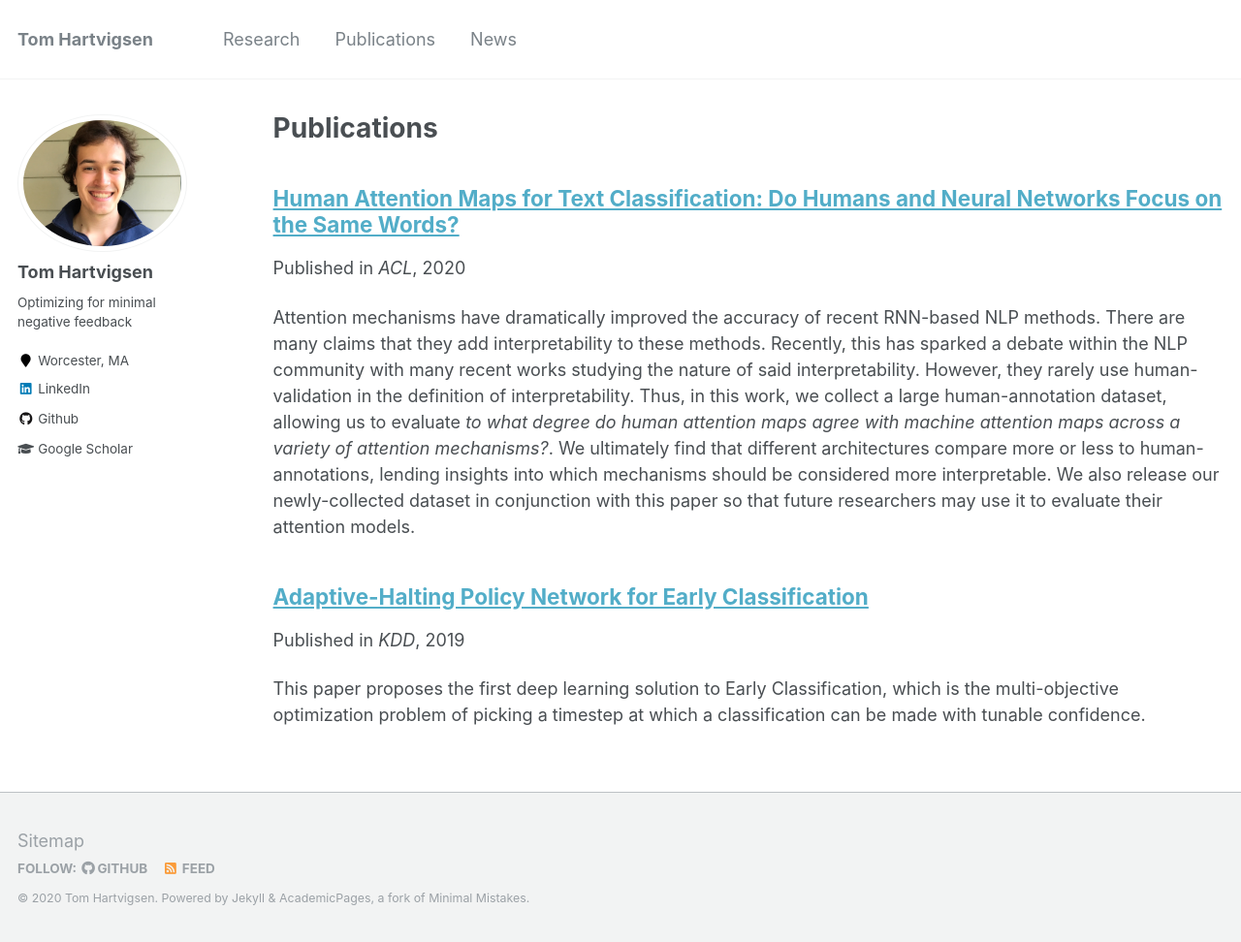
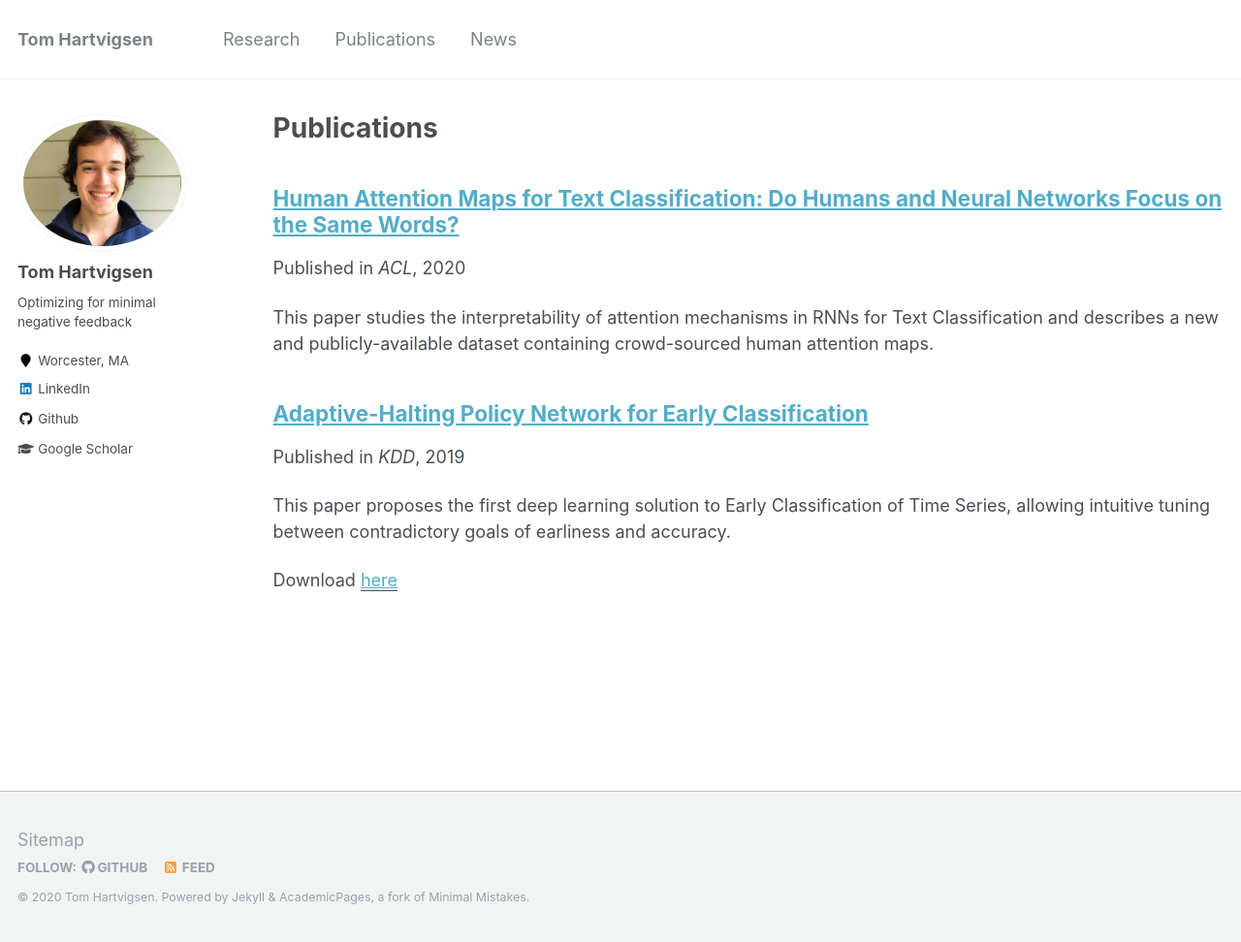
Before and after one commit to Thartvigsen/thartvigsen.github.io, a Jekyll site: the page built from _pages/publications.md, in a window 1280 px wide and 972 px high. Shown: the whole window at 97% size. Built offline with Jekyll 4.4.1, drawn with Linux system fonts in a browser that asks for light colours.

Commit message:
excerpts

```diff
--- a/_publications/2019-08-04-adaptive-halting.md
+++ b/_publications/2019-08-04-adaptive-halting.md
@@ -1,7 +1,9 @@
 ---
 title: "Adaptive-Halting Policy Network for Early Classification"
 collection: publications
+excerpt: 'This paper proposes the first deep learning solution to Early Classification of Time Series, allowing intuitive tuning between contradictory goals of earliness and accuracy.'
 venue: KDD
+paperurl: 'https://thartvigsen.github.io/files/adaptive_halting_kdd19.pdf'
 date: 2019-08-04
 ---
 
--- a/_publications/2020-07-07-machine-attention.md
+++ b/_publications/2020-07-07-machine-attention.md
@@ -1,6 +1,7 @@
 ---
 title: "Human Attention Maps for Text Classification: Do Humans and Neural Networks Focus on the Same Words?"
 collection: publications
+excerpt: 'This paper studies the interpretability of attention mechanisms in RNNs for Text Classification and describes a new and publicly-available dataset containing crowd-sourced human attention maps.'
 venue: ACL
 date: 2020-07-05
 ---
```
